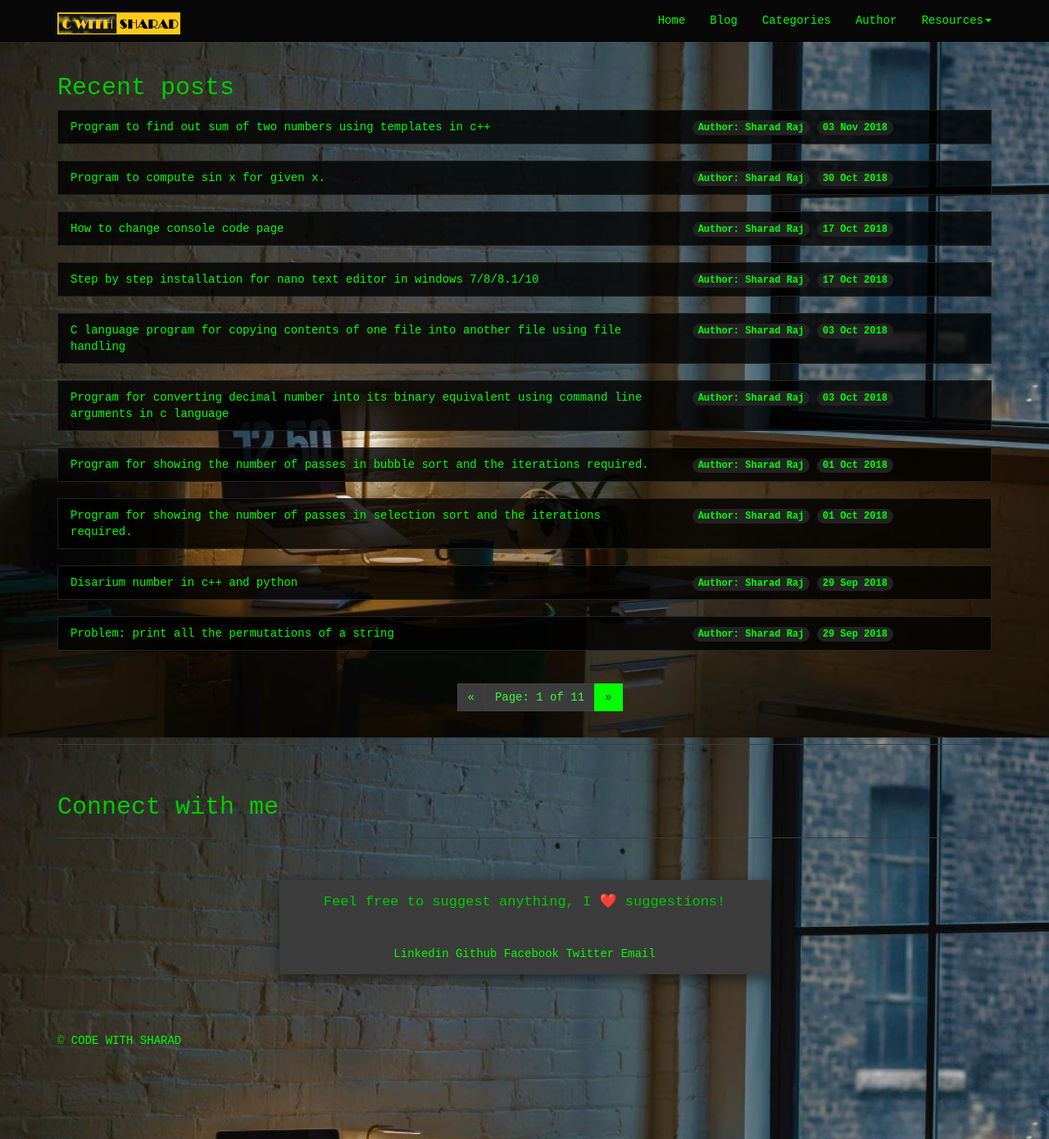
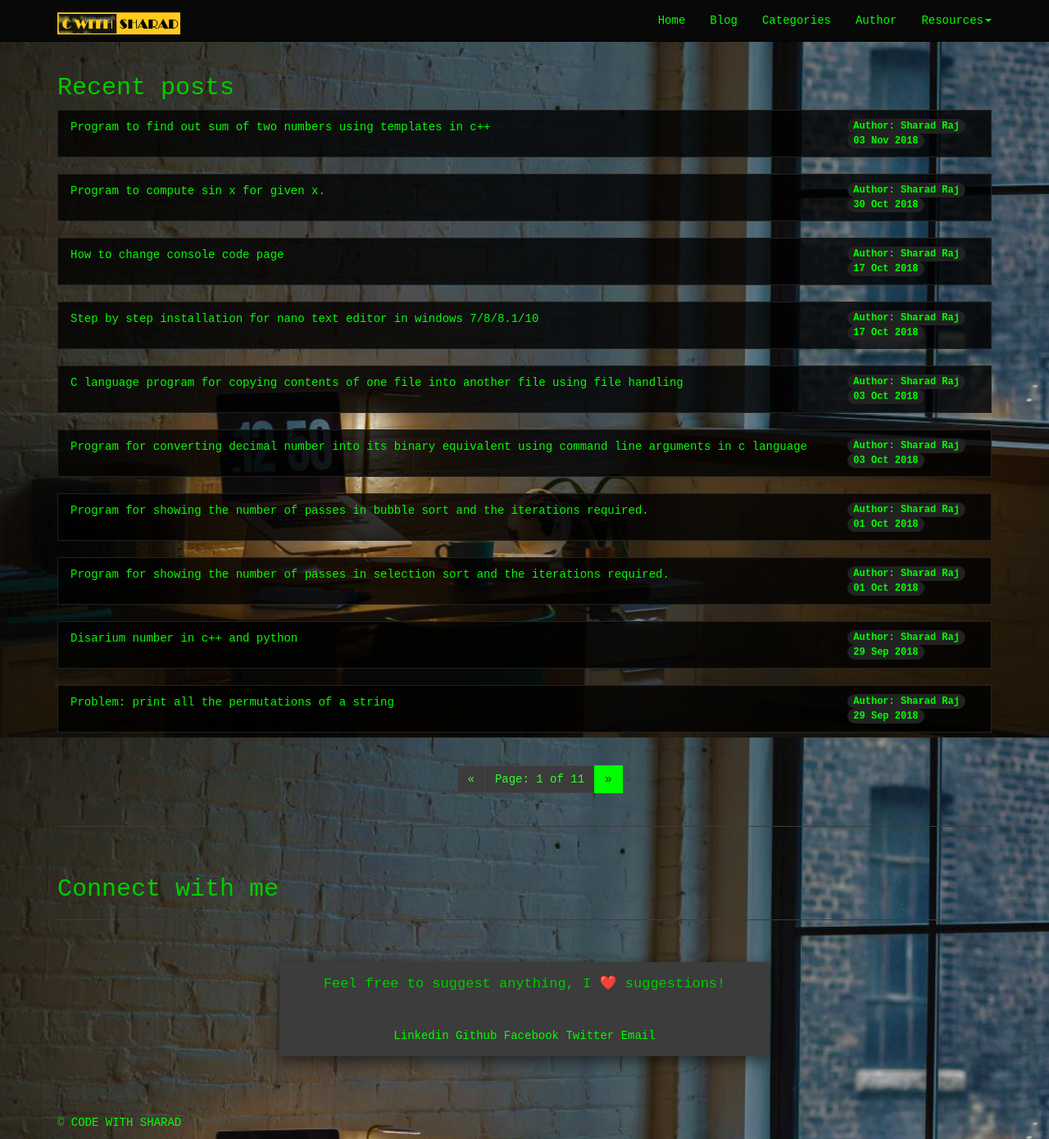
Before and after one commit to cwithsharad/cwithsharad.github.io, a Jekyll site: the page built from blog/index.html, in a window 1280 px wide. Shown: the whole page at 82% size. Built offline with Jekyll 4.4.1, drawn with Linux system fonts in a browser that asks for light colours; emoji names are drawn with the system emoji font; the list of posts is cut into pages by our own code.

Commit message:
Update index.html

```diff
--- a/blog/index.html
+++ b/blog/index.html
@@ -16,10 +16,10 @@
 			<ul class="list-group">
 				<li class="list-group-item" style="background:rgb(0,0,0,0.8)!important">
 <div class="row">
-	<div class="col-lg-8" >
+	<div class="col-lg-10" >
 						<a href="{{post.url}}">{{ post.title | capitalize }}</a>
 	</div>
-	<div class="col-lg-4" >
+	<div class="col-lg-2" >
 						<span class="badge">Author: {{ post.author }}</span>
 						<span class="badge">{{post.date|date_to_string}}</span>
 	</div>
```
